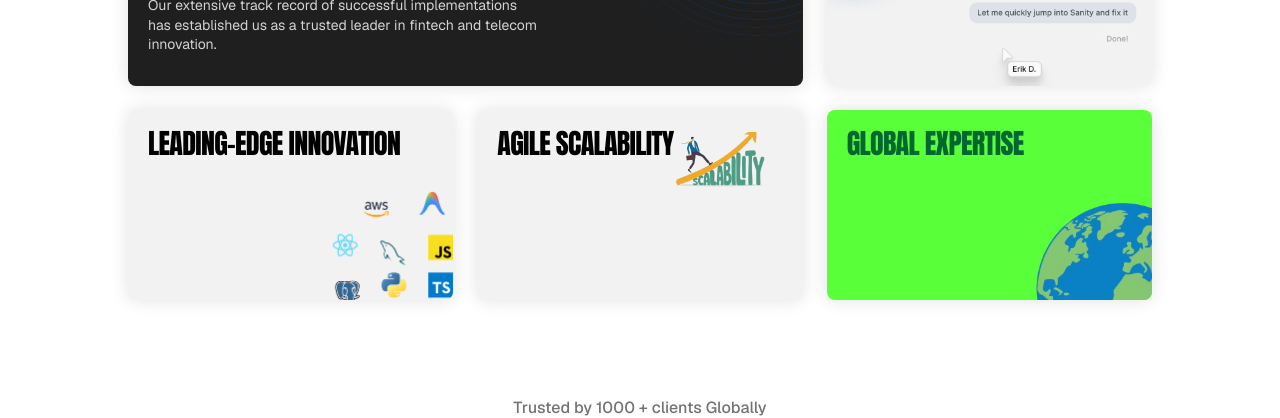
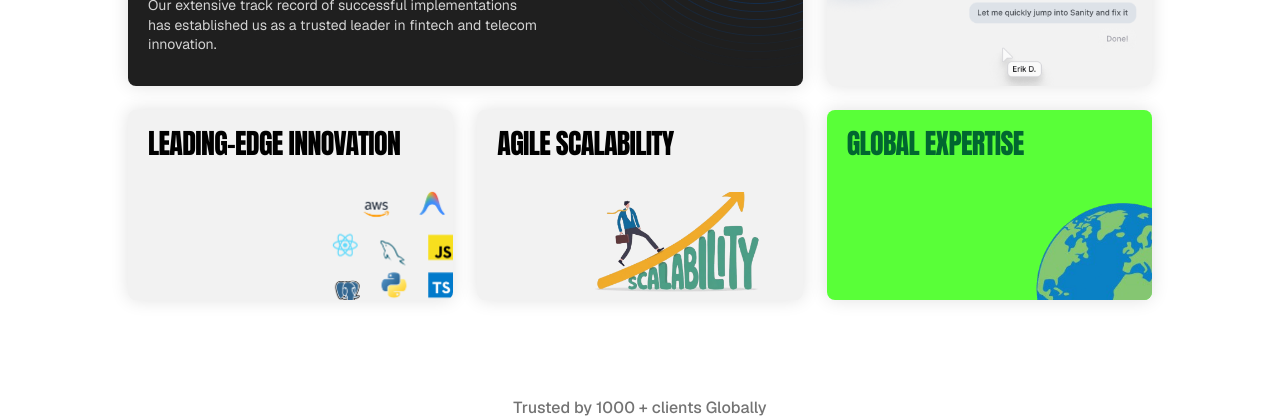
Before and after one commit to senorhitesh/softtechsolution-rewamp, a Next.js app in the folder softech-solution/: page / in a window 1280 px wide. Shown: the part 2220-2638 px from the top of the page. Built offline with nearby package versions, Linux system fonts and the light colour scheme.

Commit message:
scalinity image fix

```diff
--- a/softech-solution/app/components/WHYUS/Whyus.tsx
+++ b/softech-solution/app/components/WHYUS/Whyus.tsx
@@ -84,7 +84,9 @@ function CubesIcon() {
 
 function FiveGIcon() {
   return (
-    <div className={` absolu w-24 h-34  `}>
+    <div
+      className={` absolute right-0 -bottom-25   w-44 h-44 pointer-events-none `}
+    >
       <Image src={scalibility} alt="scalibility" />
     </div>
   );
```
